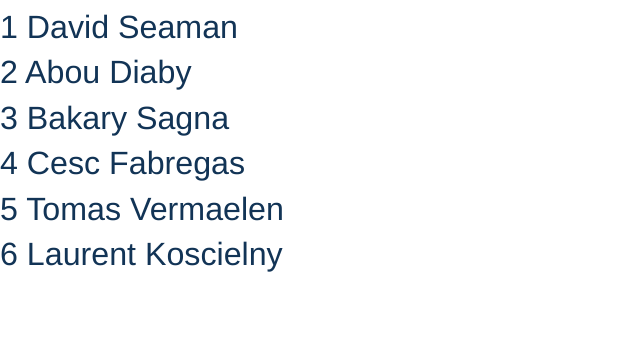
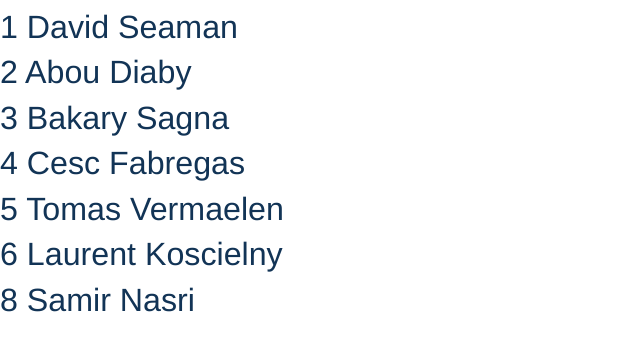
Before and after one commit to hungnt-mitrais/Test, a plain HTML site: page Test.htm in a window 1280 px wide. Shown: the whole page, without its empty margins (0-640 px from the left). Drawn offline with Linux system fonts and the light colour scheme.

Commit message:
add no.8

```diff
--- a/Test.htm
+++ b/Test.htm
@@ -23,6 +23,7 @@
 			<h4>4 Cesc Fabregas</h4>
 			<h4>5 Tomas Vermaelen</h4>
 			<h4>6 Laurent Koscielny</h4>
+			<h4>8 Samir Nasri</h4>
 
 		</div>
 	</div>
```
